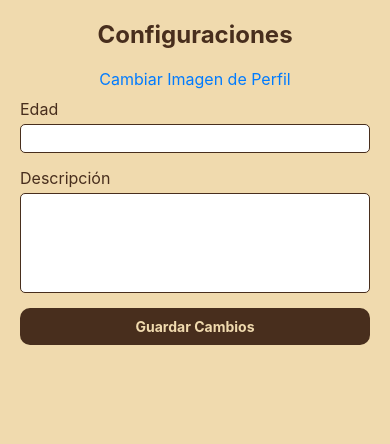
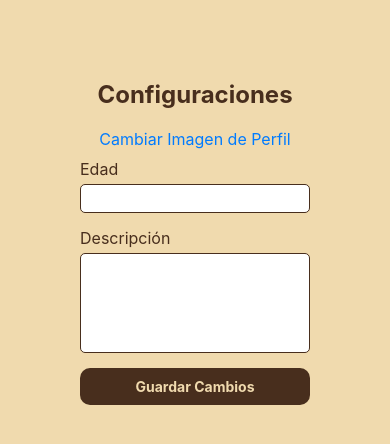
Before and after one commit to npc-ss/pelilist, a React Native app: screen /Configuraciones in a window 390 px wide. Shown: the top 444 px of the page. Built offline with nearby package versions, Linux system fonts and the light colour scheme.

Commit message:
retoques

```diff
--- a/pantallas/login.js
+++ b/pantallas/login.js
@@ -59,7 +59,6 @@ function Login(props) {
                 </View>
 
                 <Boton onPress={logueo}/>
-                <Text style={styles.registerText}>¿Olvidaste tu contraseña?</Text>
                 <TouchableOpacity onPress={() => navigation.navigate('Register')}>
                     <Text style={styles.registerText}>¿No tenés una cuenta? Registrate</Text>
                 </TouchableOpacity>
--- a/pantallastab/Configuraciones.js
+++ b/pantallastab/Configuraciones.js
@@ -101,7 +101,7 @@ const styles = StyleSheet.create({
   container: {
     flex: 1,
     backgroundColor: '#F0DAAE',
-    padding: 20,
+    padding: 80,
   },
   title: {
     fontSize: 24,
--- a/pantallastab/Perfil.js
+++ b/pantallastab/Perfil.js
@@ -88,7 +88,7 @@ const styles = StyleSheet.create({
   container: {
     flex: 1,
     backgroundColor: '#F0DAAE',
-    paddingTop: 40,
+    paddingTop: 80,
   },
   header: {
     alignItems: 'center',
```
